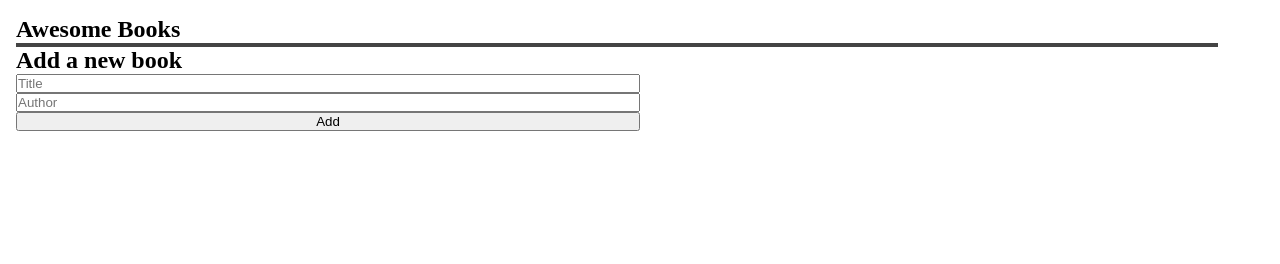
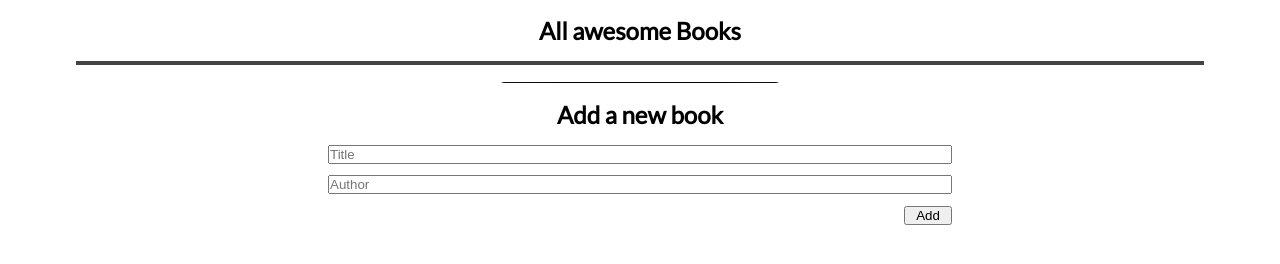
Before and after one commit to Godedict/Awesome-books, a website: page index.html in a window 1280 px wide. Drawn offline with Linux system fonts and the light colour scheme.

Commit message:
Add divider image. Fix divs containers postition. Add font family.

```diff
--- a/index.html
+++ b/index.html
@@ -5,23 +5,24 @@
   <meta charset="UTF-8">
   <meta name="viewport" content="width=device-width, initial-scale=1.0">
   <title>Awesome-Books</title>
+  <link rel="stylesheet" href="https://fonts.googleapis.com/css?family=Lato">
   <link rel="stylesheet" href="style.css">
 </head>
 
 <body>
   <section class="heading">
-    <h1>Awesome Books</h1>
+    <h1>All awesome Books</h1>
     <div class="container-list">
       <ul class="book-list">
       </ul>
     </div>
-
+    <img class="divider" src="images/pngwing.com.png" alt="">
     <div class="div-form">
       <h2>Add a new book</h2>
       <form action="" class="add-form">
         <input type="text" placeholder="Title" id="title" class="title-input">
         <input type="text" placeholder="Author" id="author" class="author-input">
-        <button type="submit">Add</button>
+        <button class="add-btn" type="submit">Add</button>
       </form>
     </div>
   </section>
--- a/style.css
+++ b/style.css
@@ -1,15 +1,35 @@
+@import url('https://fonts.googleapis.com/css2?family=Lato:ital,wght@1,700&display=swap');
+
 * {
   margin: 0;
   padding: 0;
 }
 
+body {
+  font-family: 'Lato', sans-serif;
+}
+
 .heading {
   margin: 1rem;
+  display: flex;
+  flex-direction: column;
+  justify-content: center;
+  text-align: center;
+}
+
+.heading h1 {
+  margin-bottom: 1rem;
+}
+
+.container-list {
+  display: flex;
+  justify-content: center;
+
 }
 
 .book-list{
   border: 2px solid #444;
-  width: 96%;
+  width: 90%;
 }
 
 .book-ul {
@@ -41,6 +61,12 @@
   box-shadow: 2px 2px 4px #000;
 }
 
+.divider {
+  width: 30%;
+  height: 2.2rem;
+  align-self: center;
+}
+
 #titlep {
   padding-right: 4%;
 }
@@ -53,9 +79,23 @@
   display: flex;
   flex-direction: column;
   width: 50%;
+  gap: 0.7rem;
 }
 
 .div-form {
   display: flex;
   flex-direction: column;
+  justify-content: center;
+  align-items: center;
 }
+
+.div-form h2 {
+  margin-bottom: 1rem;
+}
+
+.add-btn {
+  width: 3rem;
+  display: flex;
+  justify-content: center;
+  align-self: end;
+}
```
Also changed, not shown: images/pngwing.com.png (added).
